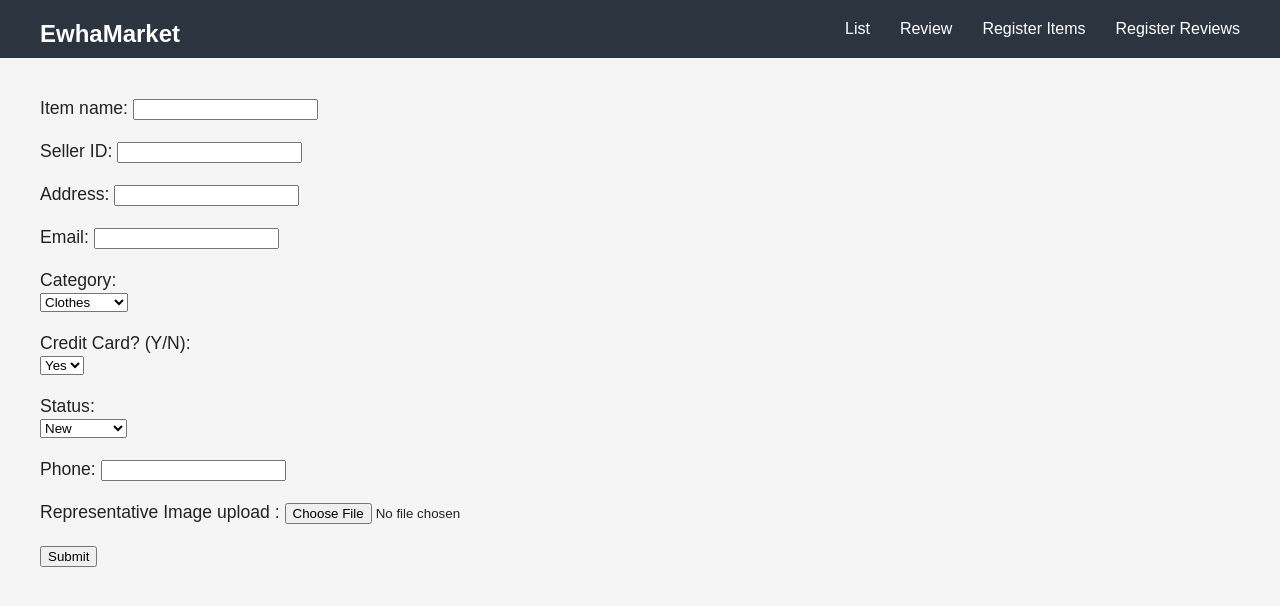
After one commit to ChunHajin/osp-EwhaMarket-Team3, a Flask app: page /reg_items in a window 1280 px wide. The commit adds this page. Shown: the top 606 px of the page. Run offline with Flask 3, Linux system fonts and the light colour scheme.

Commit message:
feat: 7주차 html 및 css 구현 완료

```diff
--- a/flask_project/static/style.css
+++ b/flask_project/static/style.css
@@ -0,0 +1,36 @@
+body {
+  margin: 0;
+  background: #f5f5f5;
+  font-family: Arial;
+}
+
+.navbar {
+  background: #2c3440;
+  color: #fff;
+  padding: 20px 40px 10px 40px;
+  display: flex;
+  justify-content: space-between;
+}
+
+.logo {
+  font-weight: bold;
+  font-size: 1.5rem;
+}
+
+.menu {
+  display: flex;
+}
+.menu a {
+  color: #fff;
+  text-decoration: none;
+  margin-left: 30px;
+}
+.menu a:hover {
+  color: #a3c9f7;
+}
+
+.main-content {
+  margin: 40px;
+  font-size: 1.1rem;
+  color: #222;
+}
--- a/flask_project/templates/index.html
+++ b/flask_project/templates/index.html
@@ -8,19 +8,21 @@
     <script src="{{ url_for('static', filename='main.js') }}" defer></script>
 </head>
 <body>
-    <nav class="navbar">
-        <div class="navbar__logo">
-            <a href="">EwhaMarket</a>
+    <div class="navbar">
+        <div class="logo">
+            EwhaMarket
         </div>
-        <ul class="navbar__menu">
-            <li><a href="">List</a></li>
-            <li><a href="">Review</a></li>
-            <li><a href="">Register Items</a></li>
-            <li><a href="">Register Reviews</a></li>
-        </ul>
-        <a href="#" class="navbar__toogleBtn">
-            <i class="fas fa-bars"></i>
-        </a>
-    </nav>
+        <div class="menu">
+            <a href="/list">List</a>
+            <a href="/review">Review</a>
+            <a href="/reg_items">Register Items </a>
+            <a href="/reg_reviews">Register Reviews</a>
+        </div>
+    </div>
+<div class="main-content">
+    {% block section %}
+    메인 화면입니다.
+    {% endblock %}
+</div>
 </body>
 </html>
--- /dev/null
+++ b/flask_project/templates/list.html
@@ -0,0 +1,5 @@
+{% extends "index.html" %}
+
+ {% block section %}
+    전체 상품 화면 입니다.
+ {% endblock section %}
--- /dev/null
+++ b/flask_project/templates/reg_items.html
@@ -0,0 +1,58 @@
+{% extends "index.html" %}
+
+{% block section %}
+<form action="/submit_item_post" method="post" enctype="multipart/form-data">
+   <div>
+      <label for="name">Item name: </label>
+      <input type="text" name="name" id="name" required><br><br>
+   </div>
+   <div>
+      <label for="seller">Seller ID: </label>
+      <input type="text" name="seller" id="seller" required><br><br>
+   </div>
+   <div>
+      <label for="addr">Address: </label>
+      <input type="text" name="addr" id="addr" required><br><br>
+   </div>
+   <div>
+      <label for="email">Email: </label>
+      <input type="text" name="email" id="email" required><br><br>
+   </div>
+   <div>
+      <label for="category">Category: </label><br>
+      <select id="category" name="category">
+         <option value="Clothes" selected>Clothes</option>
+         <option value="Beauty">Beauty</option>
+         <option value="Books">Books</option>
+         <option value="Furniture">Furniture</option>
+         <option value="Electronics">Electronics</option>
+      </select><br><br>
+   </div>
+   <div>
+      <label for="card">Credit Card? (Y/N): </label><br>
+      <select id="card" name="card">
+         <option value="Y" selected>Yes</option>
+         <option value="N">No</option>
+      </select><br><br>
+   </div>
+   <div>
+      <label for="status">Status:</label><br>
+      <select id="status" name="status">
+         <option value="new" selected>New</option>
+         <option value="new">Likely New</option>
+         <option value="used">Used</option>
+      </select><br><br>
+   </div>
+   <div>
+      <label for="phone">Phone: </label>
+      <input type="text" name="phone" id="phone"><br><br>
+   </div>
+      <div>
+         <label for="img">Representative Image upload : </label>
+         <input type="file" name="file" id="img" /><br><br>
+      </div>
+      <div>
+         <input type="submit" value="Submit"><br><br>
+      </div>
+</form>
+{% endblock section %}
--- /dev/null
+++ b/flask_project/templates/reg_reviews.html
@@ -0,0 +1,5 @@
+{% extends "index.html" %}
+
+ {% block section %}
+    리뷰 등록 화면 입니다.
+ {% endblock section %}
--- /dev/null
+++ b/flask_project/templates/review.html
@@ -0,0 +1,5 @@
+{% extends "index.html" %}
+
+ {% block section %}
+    전체 리뷰 화면 입니다.
+ {% endblock section %}
```
Also changed, not shown: flask_project/templates/submit_item_result.html (added, +29 -0 lines), flask_project/static/images/item_img.png (deleted).
